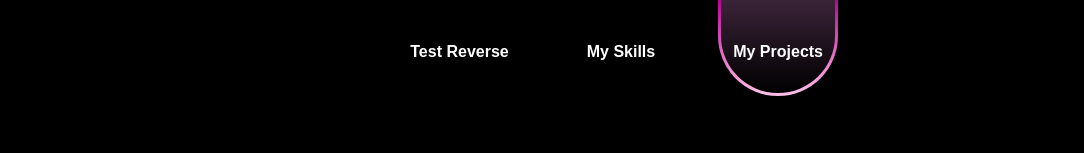
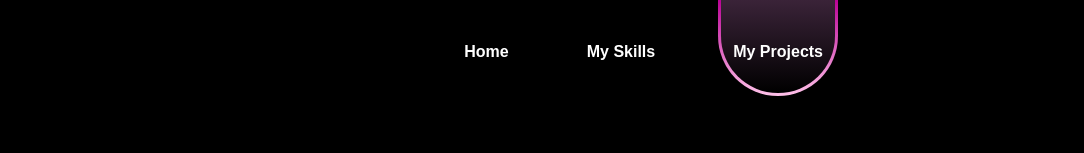
Before and after one commit to siriratkhiannok/portfolio, a Next.js app: page /my-projects in a window 1280 px wide. Shown: the top 153 px of the page, without its empty margins (34-1118 px from the left). Built offline with nearby package versions, Linux system fonts and the light colour scheme; a web font is replaced by a local one.

Commit message:
Revert "change title only home page"
This reverts commit 7201a17aff16b880b5642f0df6ed6b465e4fe8a8.

```diff
--- a/app/my-projects/page.tsx
+++ b/app/my-projects/page.tsx
@@ -6,7 +6,7 @@ const MyProjects = () => {
       <div className="absolute w-full z-10">
         <div className=" text-white font-semibold flex justify-end mr-96 h-36 bg-transparent">
           <Link href={"/"}>
-            <p className="choice1">Test Reverse</p>
+            <p className="choice1">Home</p>
           </Link>
           <Link href={'/my-skills'}>
 
```
